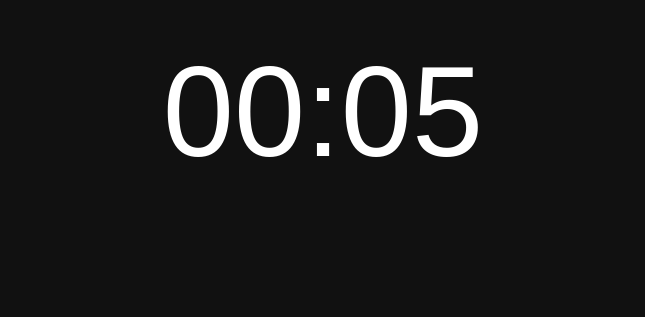
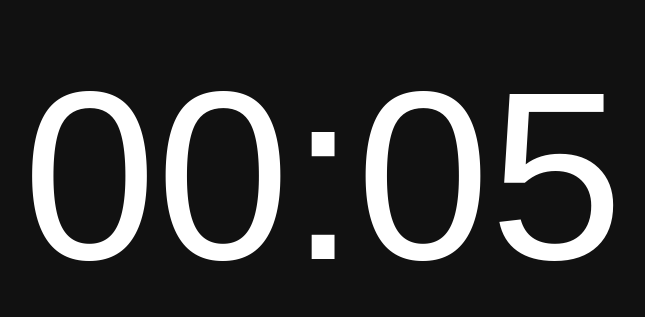
Before and after one commit to comaruyo/fluctuating-time, a plain HTML site: page index.html in a window 1280 px wide. Shown: the part 130-447 px from the top of the page, without its empty margins (317-962 px from the left). Drawn offline with Linux system fonts and the light colour scheme.

Commit message:
Update index.html

```diff
--- a/index.html
+++ b/index.html
@@ -9,7 +9,7 @@
       text-align: center;
       background: #111;
       color: white;
-      font-size: 8rem;
+      font-size: 15rem;
       padding-top: 20vh;
     }
   </style>
```
